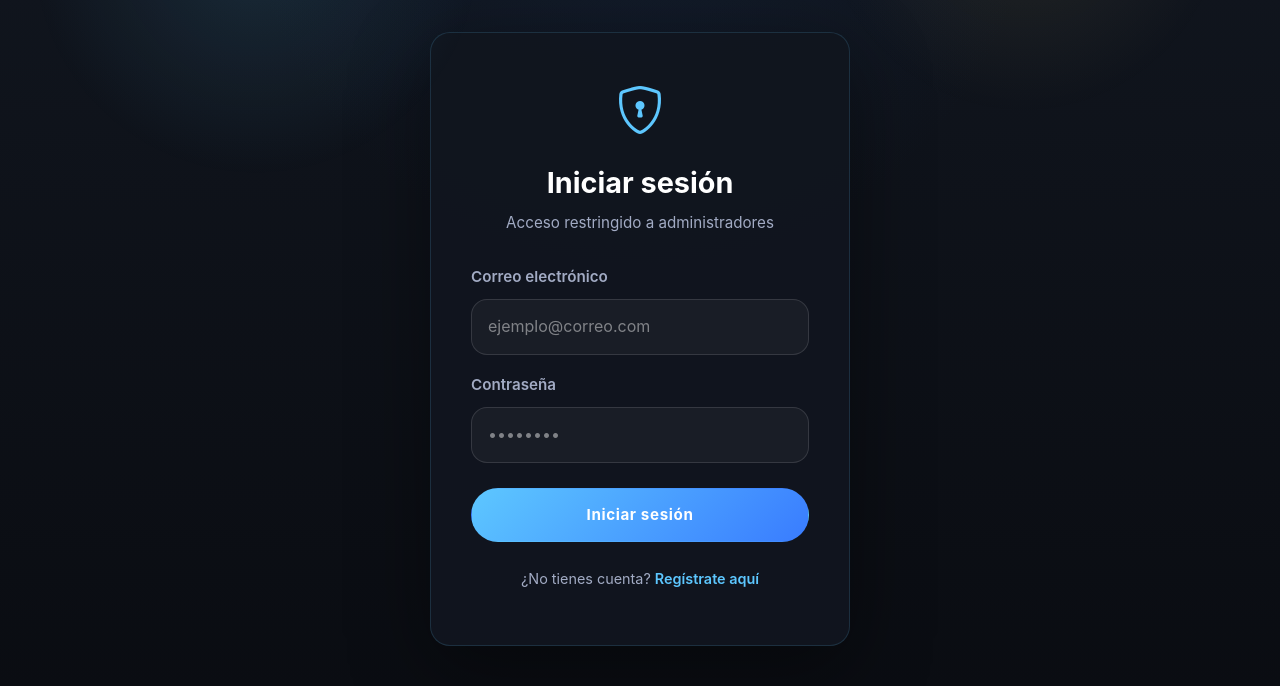
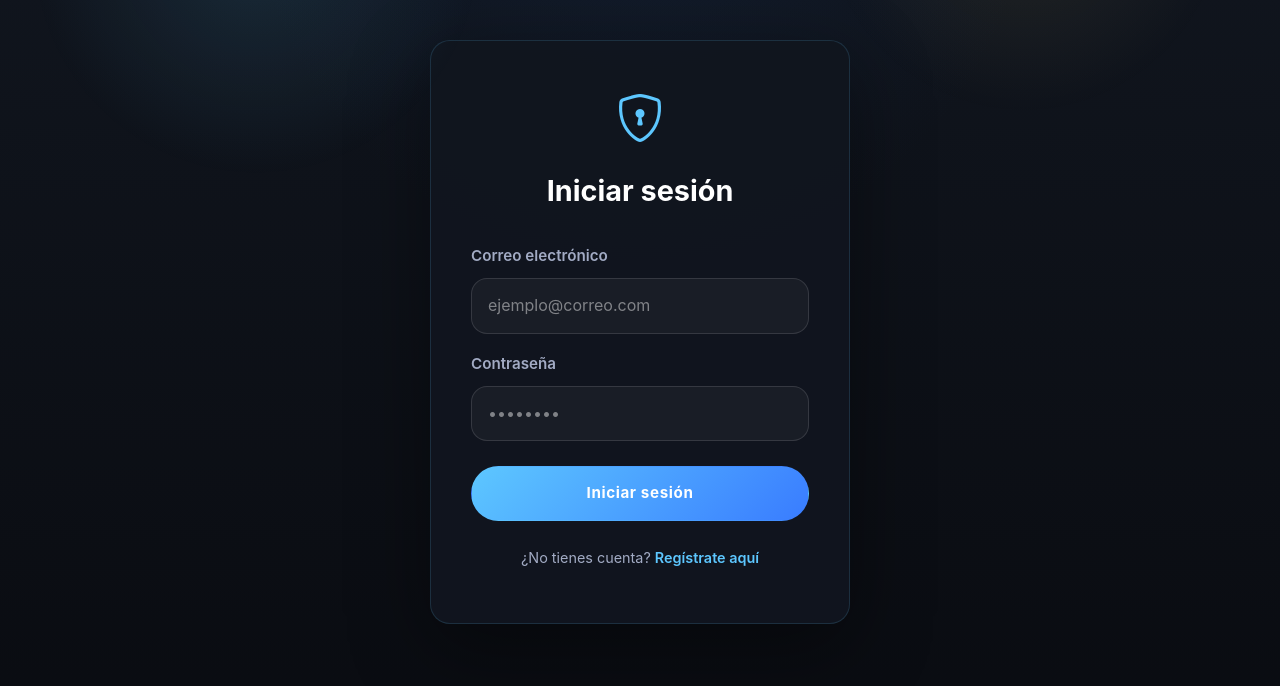
Before and after one commit to MilenaFoyainChico02/2526_desarrollo_web, a Flask app: page /login in a window 1280 px wide. Shown: the part 129-815 px from the top of the page. Run offline with Flask 3, Linux system fonts and the light colour scheme.

Commit message:
proyecto

```diff
--- a/proyecto/templates/auth/login.html
+++ b/proyecto/templates/auth/login.html
@@ -10,7 +10,6 @@
         <div class="login-header">
             <i class="bi bi-shield-lock"></i>
             <h2>Iniciar sesión</h2>
-            <p>Acceso restringido a administradores</p>
         </div>
 
         <form method="POST">
```
